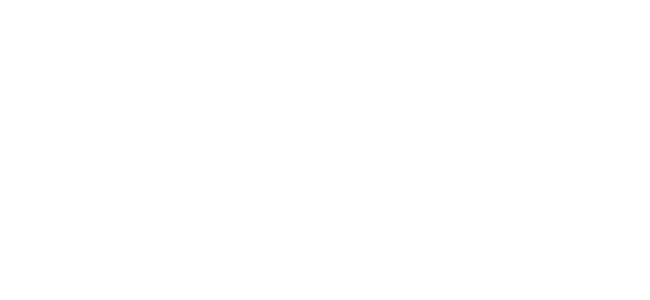
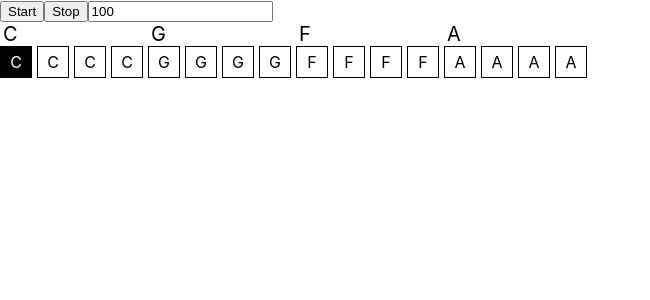
Before and after one commit to ppciesiolkiewicz/smoothjam-cra, a React (Create React App) app: page / in a window 1280 px wide. Shown: the top 300 px of the page, without its empty margins (0-650 px from the left). Built offline with nearby package versions, Linux system fonts and the light colour scheme.

Commit message:
basic concept

```diff
--- a/package.json
+++ b/package.json
@@ -8,7 +8,8 @@
     "@testing-library/user-event": "^7.2.1",
     "react": "^16.13.1",
     "react-dom": "^16.13.1",
-    "react-scripts": "3.4.1"
+    "react-scripts": "3.4.1",
+    "styled-components": "^5.1.1"
   },
   "scripts": {
     "start": "react-scripts start",
--- a/src/App.js
+++ b/src/App.js
@@ -1,8 +1,9 @@
 import React from 'react';
+import BeatController from './components/BeatController';
 
 function App() {
   return (
-    <div></div>
+    <BeatController />
   );
 }
 
--- /dev/null
+++ b/src/components/BeatController/BeatController.js
@@ -0,0 +1,142 @@
+import React, { Component } from 'react';
+import styled from 'styled-components';
+import kickWav from './kick.wav'
+
+const BeatProgressDot = styled.div`
+    border: 1px solid #000;
+    background-color: #fff;
+    width: 30px;
+    height: 30px;
+    margin-right: 5px;
+    display: flex;
+    justify-content: center;
+    align-items: center;
+    user-select: none;
+
+    ${({ active }) => active && `background-color: #000; color: white;`}
+`;
+
+const BeatProgressDots = styled.div`
+    display: flex;
+`;
+
+
+const Chord = styled.div`
+    font-size: 20px;
+    margin-left: 3px;
+`;
+
+const BeatProgressChord = styled.div`
+    display: flex;
+    flex-direction: column;
+    align-items: flex-start;
+`;
+
+const BeatProgressContainer = styled.div`
+    display: flex;
+`;
+
+class BeatController extends Component {
+    constructor() {
+        super();
+        this.state = {
+            isPlaying: false,
+            bpm: 100,
+            progress: 0,
+            chords: [
+                {
+                    chord: 'C',
+                    beats: 4
+                },
+                {
+                    chord: 'G',
+                    beats: 4
+                },
+                {
+                    chord: 'F',
+                    beats: 4
+                },
+                {
+                    chord: 'A',
+                    beats: 4
+                }
+            ],
+        };
+
+        this.kickSound = new Audio(kickWav);
+        this.beatTimeout = null;
+        this.start = this.start.bind(this);
+        this.stop = this.stop.bind(this);
+        this.handleBpmChange = this.handleBpmChange.bind(this);
+        this.runBeat = this.runBeat.bind(this);
+    }
+
+    runBeat() {
+        const ONE_MINUTE = 1000 * 60;
+        const interval = ONE_MINUTE / this.state.bpm;
+
+        this.kickSound.pause();
+        this.kickSound.currentTime = 0;
+        this.kickSound.play();
+        this.beatTimeout = setTimeout(() => {
+            this.setState(({ progress }) => ({
+                progress: progress + 1
+            }));
+            this.runBeat();
+        }, interval);
+    }
+
+    start() {
+        this.setState({
+            isPlaying: true,
+        });
+
+        this.runBeat();
+    }
+
+    stop() {
+        this.setState({
+            isPlaying: false,
+            progress: 0
+        });
+        clearTimeout(this.beatTimeout);
+    }
+
+    handleBpmChange(event) {
+        this.setState({
+            bpm: event.target.value
+        });
+    }
+
+    render() {
+        const { bpm, progress, chords } = this.state;
+
+        return (
+            <div>
+                <button onClick={this.start}>Start</button>
+                <button onClick={this.stop}>Stop</button>
+                <input type="number" value={bpm} onChange={this.handleBpmChange} />
+                <BeatProgressContainer>
+                    {chords.map(({ chord, beats }, chordNoInProgression) => {
+                        const dots = Array(beats).fill().map((_, i) => {
+                            let beatNo = chordNoInProgression*4 + i;
+                            const isActive = beatNo === this.state.progress%16;
+
+                            return <BeatProgressDot key={i} active={isActive}><div>{chord}</div></BeatProgressDot>
+                        });
+                        return (
+                            <BeatProgressChord key={chordNoInProgression}>
+                                <Chord>{chord}</Chord>
+                                <BeatProgressDots>{dots}</BeatProgressDots>
+                            </BeatProgressChord>
+                        );
+                    })}
+                </BeatProgressContainer>
+
+            </div>
+        );
+    }
+
+}
+
+export default BeatController;
--- /dev/null
+++ b/src/components/BeatController/index.js
@@ -0,0 +1 @@
+export { default } from './BeatController';
--- /dev/null
+++ b/src/components/ProgressionVisualizer/index.js
@@ -0,0 +1 @@
+export { default } from './ProgressionVisualizer';
```
Also changed, not shown: src/components/ProgressionVisualizer/ProgressionVisualizer.js (added, +8 -0 lines), src/store/reducers.js (added, +26 -0 lines), 2 other files (tests, documents, lock files or other folders).
